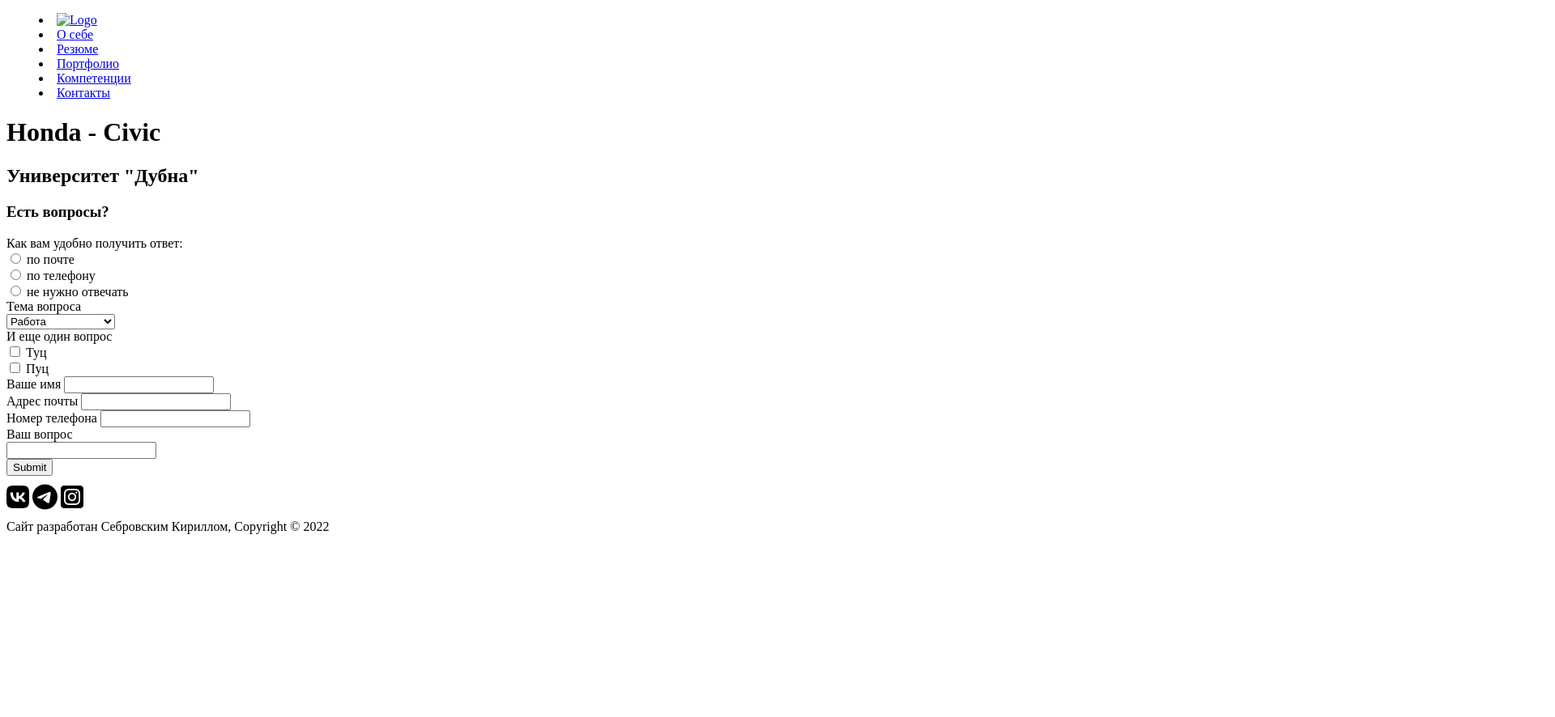
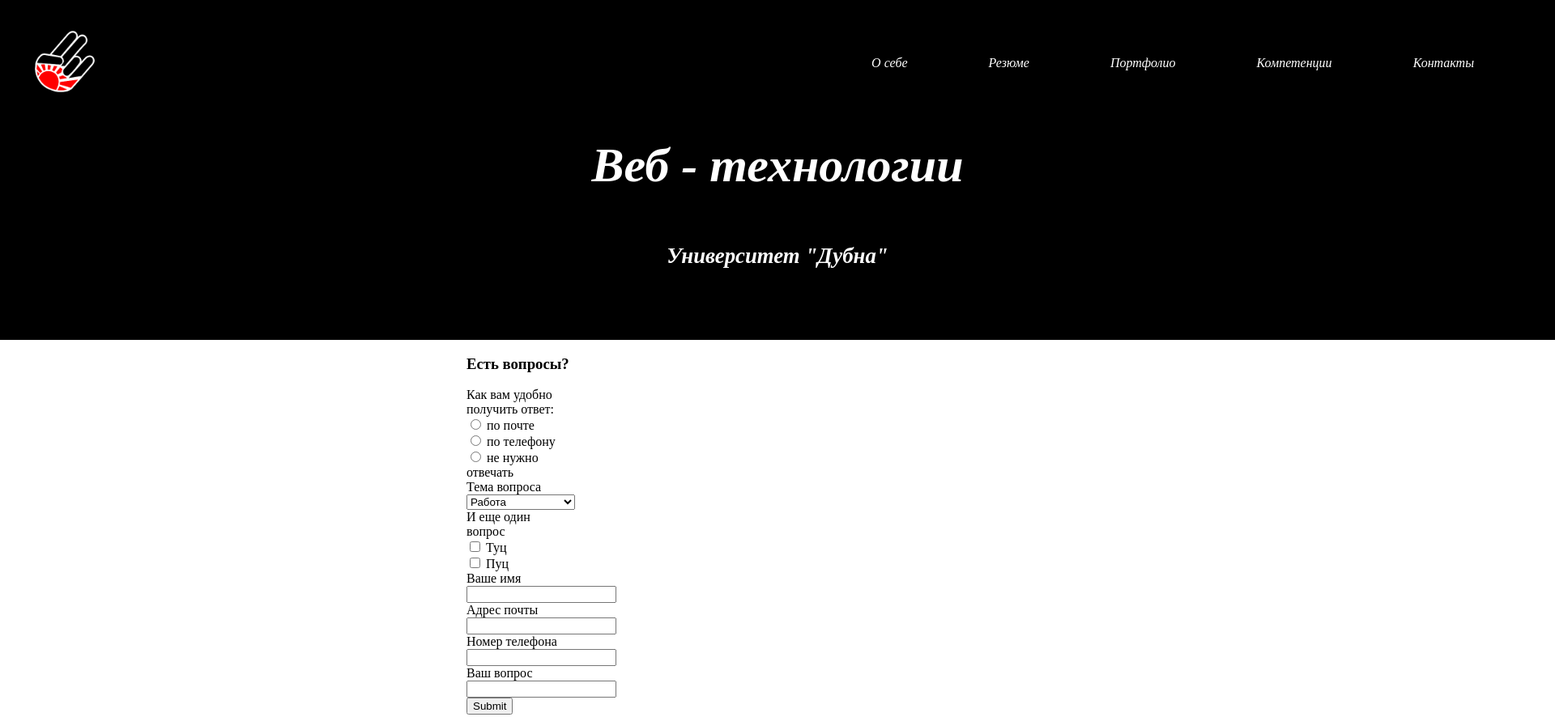
Before and after one commit to Defferes/Defferes.github.io, a plain HTML site: page HTML/contacts.html in a window 1280 px wide. Shown: the top 886 px of the page at 81% size, 1920 px wide, since content can reach past the window. Before the commit the page ends 800 px from the top, so only its background shows below. Drawn offline with Linux system fonts and the light colour scheme.

Commit message:
ContactsStylee

```diff
--- /dev/null
+++ b/CSS/Contactsstyle.css
@@ -0,0 +1,45 @@
+
+.Display{
+    display: flex;
+    justify-content: space-between;
+}
+.Display li{
+    list-style-type: none;
+    margin-right: 100px;
+}
+.MenuPosition{
+    display: flex;
+    align-items: center;
+}
+.Menu{
+    font-style: italic;
+    color: white;
+    background-color: black;
+    padding-top: 20px;
+    height: 400px;
+    width: 1920px
+}
+A{
+    color: white;
+    text-decoration: none;
+}
+body{
+    margin: 0px;
+}
+header{
+    font-size: 40px;
+    text-align: center;
+}
+form{
+    text-align: left;
+    margin-left: 45%;
+    margin-right: 45%;
+}
+floor{
+    text-align: center;
+    font-style: italic;
+    color: black;
+    background-color: white;
+    padding-top: 20px;
+    height: 400px;
+}
--- a/HTML/contacts.html
+++ b/HTML/contacts.html
@@ -3,28 +3,28 @@
 <head>
     <meta charset="UTF-8">
     <title>Контакты</title>
+    <link rel="stylesheet" href="../CSS/Contactsstyle.css">
     <script src="https://kit.fontawesome.com/8eadafa913.js" crossorigin="anonymous"></script>
 </head>
 <body>
-<nav>
-    <menu>
-        <li>
-            <a href="../index.html"> <img src="../Image/logo.jpeg" alt="Logo" height="150" width="180"></a>
-        </li>
-        <li><a href="about.html"> О себе </a> </li>
-        <li><a href="summary.html"> Резюме </a> </li>
-        <li><a href="Portfolio.html"> Портфолио </a> </li>
-        <li><a href="сompetencies.html"> Компетенции </a> </li>
-        <li><a href="contacts.html"> Контакты </a> </li>
+<nav class="Menu">
+    <menu class ="Display">
+        <a class="Logo" href="../index.html"> <img src="../Image/logo.png" alt="Logo" height="80" width="80"></a>
+        <div class="MenuPosition">
+            <li><a href="../HTML/about.html"> О себе </a> </li>
+            <li><a href="../HTML/summary.html"> Резюме </a> </li>
+            <li><a href="../HTML/Portfolio.html"> Портфолио </a> </li>
+            <li><a href="../HTML/сompetencies.html"> Компетенции </a> </li>
+            <li><a href="../HTML/contacts.html"> Контакты </a> </li>
+        </div>
     </menu>
+    <header>
+        <h1>Веб - технологии</h1>
+        <h6>Университет "Дубна"</h6>
+    </header>
 </nav>
 
-<header>
-    <h1>Honda - Civic</h1>
-</header>
-
 <main>
-   <h2>Университет "Дубна"</h2>
         <form>
             <h3>Есть вопросы?</h3>
             <div>
```
Lines whose indentation alone changed are shown as unchanged.
